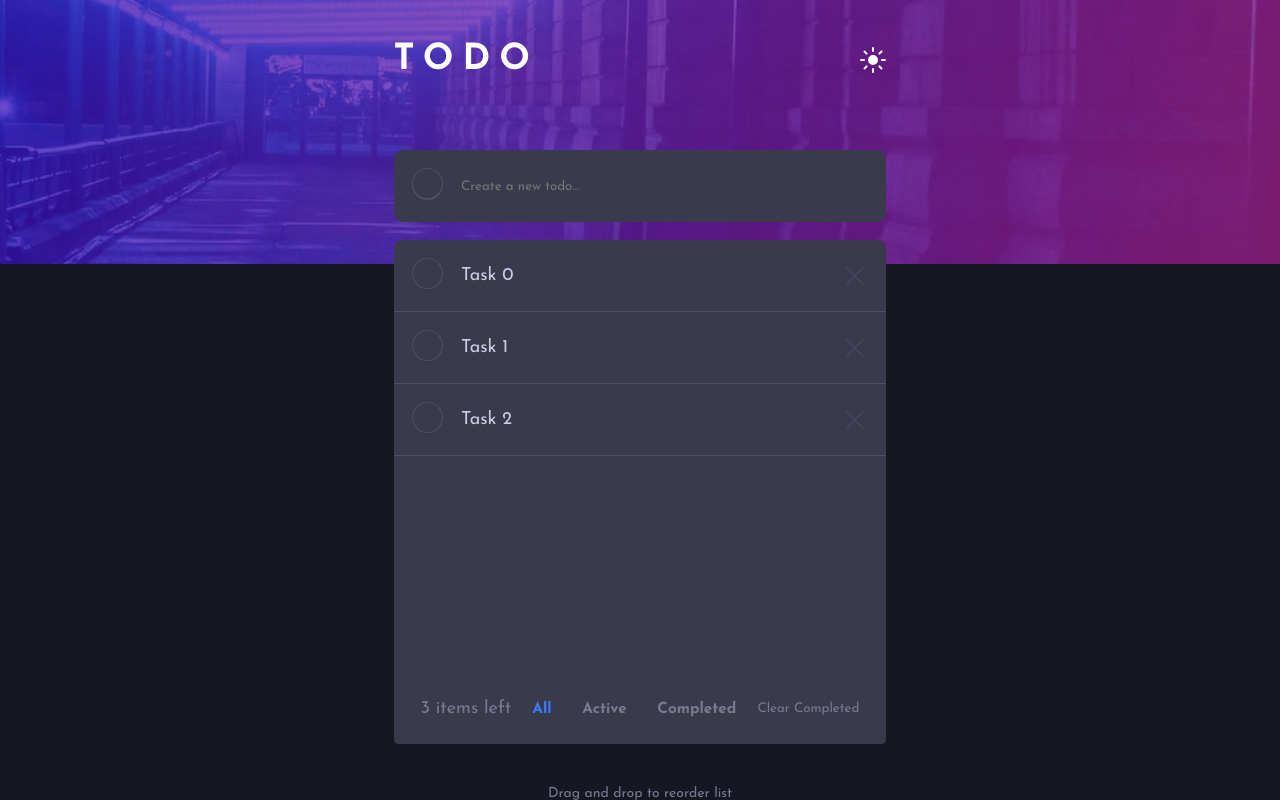
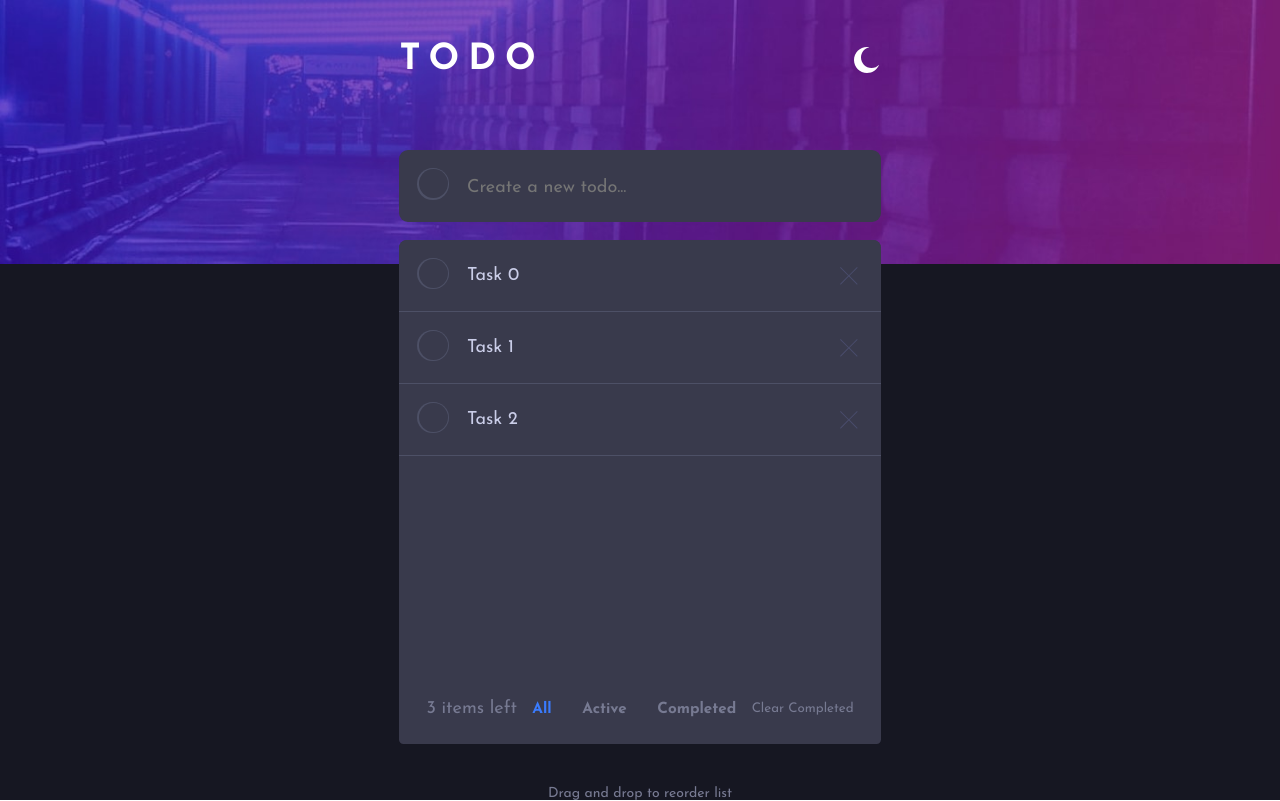
Before and after one commit to smccourtb/todo-list, a React (Create React App) app: page / in a window 1280 px wide. Built offline with nearby package versions, Linux system fonts and the light colour scheme.

Commit message:
replace mode prop with styled components ThemeProvider

```diff
--- a/package.json
+++ b/package.json
@@ -1,5 +1,5 @@
 {
-  "homepage": "http://smccourt.github.io/todo-list",
+  "homepage": "https://smccourt.github.io/todo-list",
   "name": "todo-list",
   "version": "0.1.0",
   "private": true,
@@ -8,6 +8,7 @@
     "@testing-library/react": "^12.1.2",
     "@testing-library/user-event": "^13.5.0",
     "prettier": "^2.5.1",
+    "prop-types": "^15.8.1",
     "react": "^17.0.2",
     "react-beautiful-dnd": "^13.1.0",
     "react-dom": "^17.0.2",
--- a/src/App.js
+++ b/src/App.js
@@ -5,46 +5,34 @@ import CreateTask from "./components/CreateTask";
 import { useState } from "react";
 import { v4 as uuidv4 } from "uuid";
 import styled, { css } from "styled-components";
-import mobileBgDark from "./images/bg-mobile-dark.jpg";
-import mobileBgLight from "./images/bg-mobile-light.jpg";
-import desktopBgDark from "./images/bg-desktop-dark.jpg";
-import desktopBgLight from "./images/bg-desktop-light.jpg";
 
-import { device } from "./device";
+import { darkTheme, lightTheme } from "./theme";
+import { ThemeProvider } from "styled-components/macro";
 
-const Ap = styled.div`
-  @media ${device.mobileL} {
-    min-width: 40%;
-  }
-`;
 const Background = styled.div`
   font-family: "Josefin Sans", sans-serif;
   height: 100vh;
-  background: ${(props) =>
-    props.mode
-      ? css`url(${mobileBgLight}) no-repeat, hsl(236, 33%, 92%)`
-      : css`url(${mobileBgDark}) no-repeat, hsl(235, 21%, 11%)`};
+  background-image: ${({ theme }) => css`url(${theme.mobileBackgroundImage})`};
+  background-repeat: no-repeat;
+  background-color: ${({ theme }) => theme.backgroundColor};
   background-size: contain;
   padding: 1em;
-  font-size: 18px;
   text-align: center;
   display: flex;
   flex-direction: column;
   align-items: center;
 
-  @media ${device.mobileL} {
-    background: ${(props) =>
-      props.mode
-        ? css`url(${desktopBgLight}) no-repeat, hsl(236, 33%, 92%)`
-        : css`url(${desktopBgDark}) no-repeat, hsl(235, 21%, 11%)`};
+  @media (min-width: 425px) {
+    background-image: ${({ theme }) => css`url(${theme.backgroundImage})`};
+    background-repeat: no-repeat;
     background-size: 100% 33%;
   }
 
-  @media ${device.tablet} {
+  @media (min-width: 768px) {
     font-size: 20px;
   }
 
-  @media ${device.laptop} {
+  @media (min-width: 1024px) {
     font-size: 24px;
   }
 `;
@@ -54,9 +42,6 @@ const Footer = styled.h6`
   font-weight: 300;
   margin-top: 3em;
 `;
-
-function App() {
-  const [mode, setMode] = useState(false); // false = dark mode || true = light mode
 
 // creates and populates an initial task array
 const initial = Array.from({ length: 3 }, (element, index) => index).map(
@@ -69,18 +54,26 @@ function App() {
   }
 );
 
+const App = () => {
+  const [theme, setTheme] = useState("dark");
+  const themeToggler = () => {
+    theme === "light" ? setTheme("dark") : setTheme("light");
+  };
+
   const [state, setState] = useState({ tasks: initial });
 
   return (
-    <Background mode={mode ? 1 : 0}>
-      <Ap>
-        <Header mode={mode} setMode={setMode} />
-        <CreateTask setState={setState} mode={mode} />
-        <ProjectContainer state={state} setState={setState} mode={mode} />
-        <Footer mode={mode ? 1 : 0}>Drag and drop to reorder list</Footer>
-      </Ap>
+    <ThemeProvider theme={theme === "light" ? lightTheme : darkTheme}>
+      <Background>
+        <main>
+          <Header toggleTheme={themeToggler} />
+          <CreateTask setState={setState} />
+          <ProjectContainer state={state} setState={setState} />
+          <Footer>Drag and drop to reorder list</Footer>
+        </main>
       </Background>
+    </ThemeProvider>
   );
-}
+};
 
 export default App;
--- /dev/null
+++ b/src/ThemeToggle.jsx
@@ -0,0 +1,22 @@
+import React from "react";
+import { func } from "prop-types";
+import styled, { css } from "styled-components";
+
+const Button = styled.button`
+  border: none;
+  background: ${({ theme }) => css`url(${theme.modeIcon})`} no-repeat center;
+  background-size: auto;
+  height: 2em;
+  width: 2em;
+  cursor: pointer;
+`;
+
+const ThemeToggle = ({ toggleTheme }) => {
+  return <Button onClick={toggleTheme} />;
+};
+
+ThemeToggle.propTypes = {
+  toggleTheme: func.isRequired,
+};
+
+export default ThemeToggle;
--- a/src/components/CreateTask.js
+++ b/src/components/CreateTask.js
@@ -1,62 +1,67 @@
-import { useState } from 'react';
-import {v4 as uuidv4} from 'uuid';
-import styled, { css } from 'styled-components';
+import { useState } from "react";
+import { v4 as uuidv4 } from "uuid";
+import styled from "styled-components";
 import Checkbox from "./Checkbox";
 
 const TaskInput = styled.input`
-    font-family: 'Josefin Sans', sans-serif;
-    background:none;
-    border:none;
-    width:100%;
+  font-size: 1em;
+
+  font-family: "Josefin Sans", sans-serif;
+  background: none;
+  border: none;
+  width: 100%;
   caret-color: hsl(220, 98%, 61%);
   outline: none;
-    ${props => props.mode ? css `color: hsl(235, 19%, 35%);` : css `color:hsl(234, 39%, 85%);`}
+  color: ${({ theme }) => theme.createTaskTextColor};
   line-height: 2em;
-    padding-top: .25em;
-
-`
+  padding-top: 0.25em;
+`;
 
 const Container = styled.div`
   display: flex;
-    ${props => props.mode ? css `background: hsl(0, 0%, 98%);` : css `background:hsl(237, 14%, 26%);`};
-
+  background-color: ${({ theme }) => theme.containerBackgroundColor};
   align-items: center;
-    padding: .5em 1em;
+  padding: 0.5em 1em;
   width: 100%;
   margin-bottom: 1em;
-    font-size: .75em;
-    border-radius: .5em;
+  font-size: 0.75em;
+  border-radius: 0.5em;
   height: 4em;
-`
+`;
 
-
-function CreateTask({ state, setState, mode }) {
+function CreateTask({ setState, mode }) {
   const [value, setValue] = useState("");
 
   const handleKeyPress = (event) => {
-        if(event.key === 'Enter'){
+    if (event.key === "Enter") {
       setState((prevState) => {
-              let tasks = {...prevState}
-              let newTask = {id:uuidv4(), title:value, completed:false}
-              tasks.tasks.push(newTask)
-              return tasks
-            }, console.log(state))
+        const tasks = { ...prevState };
+        const newTask = { id: uuidv4(), title: value, completed: false };
+        tasks.tasks.push(newTask);
+        return tasks;
+      });
 
-          setValue("")
-          event.target.value = ""
+      setValue("");
+      event.target.value = "";
     }
-      }
+  };
 
-      function handleChange(event){
-          setValue((event.target.value))
+  function handleChange(event) {
+    setValue(event.target.value);
   }
 
   return (
     <Container mode={mode ? 1 : 0}>
-            <Checkbox mode={mode ? 1 : 0}></Checkbox>
-            <TaskInput type='text' placeholder="Create a new todo..." onKeyPress={handleKeyPress} onChange={handleChange} mode={mode ? 1 : 0}/>
+      <Checkbox mode={mode ? 1 : 0} />
+      <TaskInput
+        type="text"
+        placeholder="Create a new todo..."
+        onKeyPress={handleKeyPress}
+        onChange={handleChange}
+        mode={mode ? 1 : 0}
+      />
     </Container>
-    )
+  );
 }
 
 export default CreateTask;
--- a/src/components/Header.js
+++ b/src/components/Header.js
@@ -1,41 +1,27 @@
-import styled, { css } from "styled-components";
-import darkIcon from "../images/icon-moon.svg";
-import lightIcon from "../images/icon-sun.svg";
+import styled from "styled-components";
+import ThemeToggle from "../ThemeToggle";
 
 const Container = styled.header`
   display: flex;
   align-items: center;
   justify-content: space-between;
   width: 100%;
-  padding: 1em 0em;
+  padding: 1em 0;
   font-size: 0.75em;
   letter-spacing: 0.5em;
   color: white;
   margin-bottom: 3em;
 `;
 
-const ModeButton = styled.button`
-  background: none;
-  background-image: ${(props) =>
-    props.mode ? css`url(${darkIcon})` : css`url(${lightIcon})`};
-  border: none;
-  background-position: center;
-  background-repeat: no-repeat;
-  background-size: auto;
-  height: 2em;
-  width: 2em;
-  cursor: pointer;
+const Heading = styled.h1`
+  height: 100%;
 `;
 
-export default function Header(props) {
-  function changeMode() {
-    props.setMode(!props.mode);
-  }
-
+export default function Header({ toggleTheme }) {
   return (
     <Container>
-      <h1>TODO</h1>
-      <ModeButton onClick={changeMode} mode={props.mode ? 1 : 0}></ModeButton>
+      <Heading>TODO</Heading>
+      <ThemeToggle toggleTheme={toggleTheme} />
     </Container>
   );
 }
--- a/src/components/ProjectContainer.js
+++ b/src/components/ProjectContainer.js
@@ -1,113 +1,127 @@
-import React from 'react';
-import { DragDropContext, Droppable} from "react-beautiful-dnd";
-import styled, {css} from 'styled-components';
-import {useState} from 'react'
-import {useMediaQuery} from 'react-responsive'
+import React from "react";
+import { DragDropContext, Droppable } from "react-beautiful-dnd";
+import styled, { css } from "styled-components";
+import { useState } from "react";
+import { useMediaQuery } from "react-responsive";
 
 import Task from "./Task";
 
 const Container = styled.div`
-  display:flex;
+  display: flex;
   align-items: center;
   flex-direction: column;
-  ${props => props.mode ? css `background: hsl(0, 0%, 98%);` : css `background:hsl(237, 14%, 26%);`};
+  background-color: ${({ theme }) => theme.containerBackgroundColor};
+
   width: 100%;
-  border-radius: .33em .33em 0em 0em;
-  height:18em;
-  overflow-y:auto;
+  border-radius: 0.33em 0.33em 0 0;
+  height: 18em;
+  overflow-y: auto;
   scrollbar-width: none;
   ::-webkit-scrollbar {
     display: none;
   }
-`
+`;
 
 const FilterContainer = styled.div`
-  margin-top : 1em;
-  display:flex;
-  height:2.75em;
-  ${props => props.mode ? css `background: hsl(0, 0%, 98%);` : css `background:hsl(237, 14%, 26%);`};
+  margin-top: 1em;
+  display: flex;
+  height: 2.75em;
+  background-color: ${({ theme }) => theme.containerBackgroundColor};
 
-  align-items:center;
+  align-items: center;
   justify-content: space-evenly;
-  padding: .5em 2em;
-  width:100%;
+  padding: 0.5em 2em;
+  width: 100%;
 
-
-  border-radius: .25em;
-`
+  border-radius: 0.25em;
+`;
 
 const FilterButton = styled.button`
   background: none;
   font-weight: 700;
-  font-size: .85em;
-  border:none;
-  margin:0em 1em;
-  font-family: 'Josefin Sans', sans-serif;
+  font-size: 0.85em;
+  border: none;
+  margin: 0 1em;
+  font-family: "Josefin Sans", sans-serif;
   cursor: pointer;
   color: hsl(234, 11%, 52%);
-  transition: all .2s ease-out;
-  &:hover {color: white;}
-  ${props => props.active && css `color:hsl(220, 98%, 61%);`}
-`
+  transition: all 0.2s ease-out;
+  &:hover {
+    color: white;
+  }
+  ${(props) =>
+    props.active &&
+    css`
+      color: hsl(220, 98%, 61%);
+    `}
+`;
 
 const ContainerFooter = styled.footer`
-  display:flex;
-  ${props => props.mode ? css `background: hsl(0, 0%, 98%);` : css `background:hsl(237, 14%, 26%);`};
-
-  align-items:center;
+  display: flex;
+  background-color: ${({ theme }) => theme.containerBackgroundColor};
+  align-items: center;
   justify-content: space-between;
-  padding: .5em 1.5em;
-  width:100%;
-  font-size: .75em;
+  padding: 0.5em 1.5em;
+  width: 100%;
+  font-size: 0.75em;
   height: 4em;
   color: hsl(234, 11%, 52%);
-  border-radius: 0em 0em .25em .25em;
-`
+  border-radius: 0 0 0.25em 0.25em;
+`;
 
 const ClearButton = styled.button`
-  background:none;
-  outline:none;
+  background: none;
+  outline: none;
   color: hsl(234, 11%, 52%);
-  font-family: 'Josefin Sans', sans-serif;
-  cursor:pointer;
-  border:none;
-  &:hover {color:hsl(236, 33%, 92%); }
-  transition:color .2s ease-out;
-`
+  font-family: "Josefin Sans", sans-serif;
+  cursor: pointer;
+  border: none;
+  &:hover {
+    color: hsl(236, 33%, 92%);
+  }
+  transition: color 0.2s ease-out;
+`;
 export default function ProjectContainer(props) {
-  const [state, setState] = useState("All")
-  const isTablet = useMediaQuery({ query: '(min-width: 768px)' })
+  const [state, setState] = useState("All");
+  const isTablet = useMediaQuery({ query: "(min-width: 768px)" });
   function filter(e) {
     switch (e.target.textContent) {
       case "Active":
-        setState("Active")
-          return
+        setState("Active");
+        return;
       case "All":
-        setState("All")
-          return
+        setState("All");
+        return;
       case "Completed":
-        setState("Completed")
-          return
-      default: return
+        setState("Completed");
+        return;
+      default:
+        return;
     }
   }
 
-  function deleteTask(e, id){
-    e.stopPropagation()
-    const t = {...props.state}
-    const tasks = t.tasks.filter(task => id !== task.id)
-    props.setState({tasks: tasks})
+  function deleteTask(e, id) {
+    e.stopPropagation();
+    const t = { ...props.state };
+    const tasks = t.tasks.filter((task) => id !== task.id);
+    props.setState({ tasks: tasks });
   }
 
   function clearCompleted() {
-    const t = {...props.state}
-    const tasks = t.tasks.filter(task => !task.completed)
-    props.setState({tasks})
+    const t = { ...props.state };
+    const tasks = t.tasks.filter((task) => !task.completed);
+    props.setState({ tasks });
   }
 
   const TaskList = React.memo(function TaskList({ tasks }) {
     return tasks.map((task, index) => (
-      <Task task={task} index={index} key={task.id} deleteTask={deleteTask} mode={props.mode}/>
+      <Task
+        task={task}
+        index={index}
+        key={task.id}
+        deleteTask={deleteTask}
+        mode={props.mode}
+      />
     ));
   });
 
@@ -141,13 +155,21 @@ export default function ProjectContainer(props) {
     <div>
       <DragDropContext onDragEnd={onDragEnd}>
         <Droppable droppableId="list">
-              {provided => (
-                <Container ref={provided.innerRef} {...provided.droppableProps} mode={props.mode ? 1 : 0} >
-                  <TaskList tasks={state === "All" ?
-                                  props.state.tasks :
-                                  state === "Active" ?
-                                  props.state.tasks.filter(task => !task.completed) :
-                                  props.state.tasks.filter(task => task.completed)}/>
+          {(provided) => (
+            <Container
+              ref={provided.innerRef}
+              {...provided.droppableProps}
+              mode={props.mode ? 1 : 0}
+            >
+              <TaskList
+                tasks={
+                  state === "All"
+                    ? props.state.tasks
+                    : state === "Active"
+                    ? props.state.tasks.filter((task) => !task.completed)
+                    : props.state.tasks.filter((task) => task.completed)
+                }
+              />
               {provided.placeholder}
             </Container>
           )}
@@ -155,22 +177,37 @@ export default function ProjectContainer(props) {
       </DragDropContext>
 
       <ContainerFooter mode={props.mode ? 1 : 0}>
+        {/*TODO: update to read uncompleted tasks instead of all tasks*/}
         <p>{`${props.state.tasks.length} items left`}</p>
-            {isTablet &&
+        {isTablet && (
           <div>
-                <FilterButton active={state==="All"} onClick={filter}>All</FilterButton>
-                <FilterButton active={state==="Active"} onClick={filter}>Active</FilterButton>
-                <FilterButton active={state==="Completed"} onClick={filter}>Completed</FilterButton>
-              </div>}
+            <FilterButton active={state === "All"} onClick={filter}>
+              All
+            </FilterButton>
+            <FilterButton active={state === "Active"} onClick={filter}>
+              Active
+            </FilterButton>
+            <FilterButton active={state === "Completed"} onClick={filter}>
+              Completed
+            </FilterButton>
+          </div>
+        )}
         <ClearButton onClick={clearCompleted}>Clear Completed</ClearButton>
       </ContainerFooter>
 
-          {!isTablet &&
+      {!isTablet && (
         <FilterContainer mode={props.mode ? 1 : 0}>
-              <FilterButton active={state==="All"} onClick={filter}>All</FilterButton>
-              <FilterButton active={state==="Active"} onClick={filter}>Active</FilterButton>
-              <FilterButton active={state==="Completed"} onClick={filter}>Completed</FilterButton>
-            </FilterContainer>}
+          <FilterButton active={state === "All"} onClick={filter}>
+            All
+          </FilterButton>
+          <FilterButton active={state === "Active"} onClick={filter}>
+            Active
+          </FilterButton>
+          <FilterButton active={state === "Completed"} onClick={filter}>
+            Completed
+          </FilterButton>
+        </FilterContainer>
+      )}
     </div>
   );
 }
--- a/src/components/Task.js
+++ b/src/components/Task.js
@@ -1,5 +1,5 @@
 import { Draggable } from "react-beautiful-dnd";
-import styled, { css } from "styled-components";
+import styled from "styled-components";
 import Checkbox from "./Checkbox";
 import { useState } from "react";
 import img from "../images/icon-cross.svg";
@@ -7,81 +7,27 @@ import img from "../images/icon-cross.svg";
 const TaskItem = styled.div`
   font-size: 0.75em;
   display: flex;
-  ${(props) =>
-    props.mode
-      ? css`
-          background: hsl(0, 0%, 98%);
-        `
-      : css`
-          background: hsl(237, 14%, 26%);
-        `};
+  background-color: ${({ theme }) => theme.containerBackgroundColor};
   align-items: center;
   padding: 0.5em 1em;
   width: 100%;
-  ${(props) =>
-    props.mode
-      ? css`
-          border-bottom: 1px solid hsl(233, 11%, 84%);
-        `
-      : css`
-          border-bottom: 1px solid hsl(233, 14%, 35%);
-        `};
+  border-bottom: ${({ theme }) => `1px solid ${theme.taskBorderColor}`};
+
   &:first-child {
-    border-radius: 0.33em 0.33em 0em 0em;
+    border-radius: 0.33em 0.33em 0 0;
   }
-  ${(props) =>
-    props.completed &&
-    css`
-      color: black;
-    `}
 
-  height:4em;
+  height: 4em;
 `;
-
-const DarkTaskTitle = styled.p`
+const TaskTitle = styled.p`
   margin-right: auto;
-  ${(props) =>
-    props.completed
-      ? css`
-          color: hsl(234, 11%, 52%);
-        `
-      : css`
-          color: hsl(234, 39%, 85%);
-        `}
-  ${(props) =>
-    props.completed &&
-    css`
-      text-decoration: line-through;
-    `};
-`;
-
-const LightTaskTitle = styled.p`
-  margin-right: auto;
-  ${(props) =>
-    props.completed
-      ? css`
-          color: hsl(234, 39%, 85%);
-        `
-      : css`
-          color: hsl(234, 11%, 52%); ;
-        `}
-  ${(props) =>
-    props.completed &&
-    css`
-      text-decoration: line-through;
-    `};
+  text-decoration: ${({ completed }) => completed && `line-through`};
+  color: ${({ completed, theme }) =>
+    completed ? `${theme.completeTextColor}` : `${theme.incompleteTextColor}`};
 `;
 
 const Delete = styled.button`
-  ${(props) =>
-    props.mode
-      ? css`
-          background: hsl(0, 0%, 98%);
-        `
-      : css`
-          background: hsl(237, 14%, 26%);
-        `};
-
+  background-color: ${({ theme }) => theme.containerBackgroundColor};
   background-image: url(${img});
   border: none;
   background-position: center;
@@ -95,7 +41,7 @@ const Delete = styled.button`
 export default function Task({ task, index, deleteTask, mode }) {
   const [state, setState] = useState(task.completed);
   function handleClick() {
-    setState((task.completed = !task.completed));
+    setState((prevState) => !prevState);
   }
 
   return (
@@ -110,19 +56,9 @@ export default function Task({ task, index, deleteTask, mode }) {
           mode={mode ? 1 : 0}
         >
           <Checkbox completed={state} mode={mode} />
-          {mode ? (
-            <LightTaskTitle mode={mode ? 1 : 0} completed={state}>
-              {task.title}
-            </LightTaskTitle>
-          ) : (
-            <DarkTaskTitle mode={mode ? 1 : 0} completed={state}>
-              {task.title}
-            </DarkTaskTitle>
-          )}
-          <Delete
-            onClick={(e) => deleteTask(e, task.id)}
-            mode={mode ? 1 : 0}
-          ></Delete>
+
+          <TaskTitle completed={state}>{task.title}</TaskTitle>
+          <Delete onClick={(e) => deleteTask(e, task.id)} mode={mode ? 1 : 0} />
         </TaskItem>
       )}
     </Draggable>
--- a/src/index.css
+++ b/src/index.css
@@ -1,17 +1,12 @@
 @import url('https://fonts.googleapis.com/css2?family=Josefin+Sans:wght@400;700&display=swap');
 
 body {
-  font-family: -apple-system, BlinkMacSystemFont, 'Segoe UI', 'Roboto', 'Oxygen',
+  font-family: "Josefin Sans", -apple-system, BlinkMacSystemFont, 'Segoe UI', 'Roboto', 'Oxygen',
     'Ubuntu', 'Cantarell', 'Fira Sans', 'Droid Sans', 'Helvetica Neue',
     sans-serif;
   -webkit-font-smoothing: antialiased;
   -moz-osx-font-smoothing: grayscale;
-
-}
-
-code {
-  font-family: source-code-pro, Menlo, Monaco, Consolas, 'Courier New',
-    monospace;
+  font-size: 18px;
 }
 
 * {
--- a/src/theme.js
+++ b/src/theme.js
@@ -1,4 +1,30 @@
-export const theme = {
-  light: {},
-  dark: {},
+import darkIcon from "./images/icon-moon.svg";
+import lightIcon from "./images/icon-sun.svg";
+import mobileBgDark from "./images/bg-mobile-dark.jpg";
+import mobileBgLight from "./images/bg-mobile-light.jpg";
+import desktopBgDark from "./images/bg-desktop-dark.jpg";
+import desktopBgLight from "./images/bg-desktop-light.jpg";
+
+export const lightTheme = {
+  backgroundColor: `hsl(236, 33%, 92%)`,
+  containerBackgroundColor: `hsl(0, 0%, 98%)`,
+  createTaskTextColor: `hsl(235, 19%, 35%)`,
+  taskBorderColor: `hsl(233, 11%, 84%)`,
+  completeTextColor: `hsl(234, 39%, 85%)`,
+  incompleteTextColor: `hsl(234, 11%, 52%)`,
+  modeIcon: lightIcon,
+  mobileBackgroundImage: mobileBgLight,
+  backgroundImage: desktopBgLight,
 };
+
+export const darkTheme = {
+  backgroundColor: `hsl(235, 21%, 11%)`,
+  containerBackgroundColor: `hsl(237, 14%, 26%)`,
+  createTaskTextColor: `hsl(234, 39%, 85%)`,
+  taskBorderColor: `hsl(233, 14%, 35%)`,
+  completeTextColor: `hsl(234, 11%, 52%)`,
+  incompleteTextColor: `hsl(234, 39%, 85%)`,
+  modeIcon: darkIcon,
+  mobileBackgroundImage: mobileBgDark,
+  backgroundImage: desktopBgDark,
+};
```
Also changed, not shown: src/components/Checkbox.js (+5 -18 lines), 1 other file (tests, documents, lock files or other folders). Lines whose indentation alone changed are shown as unchanged.
